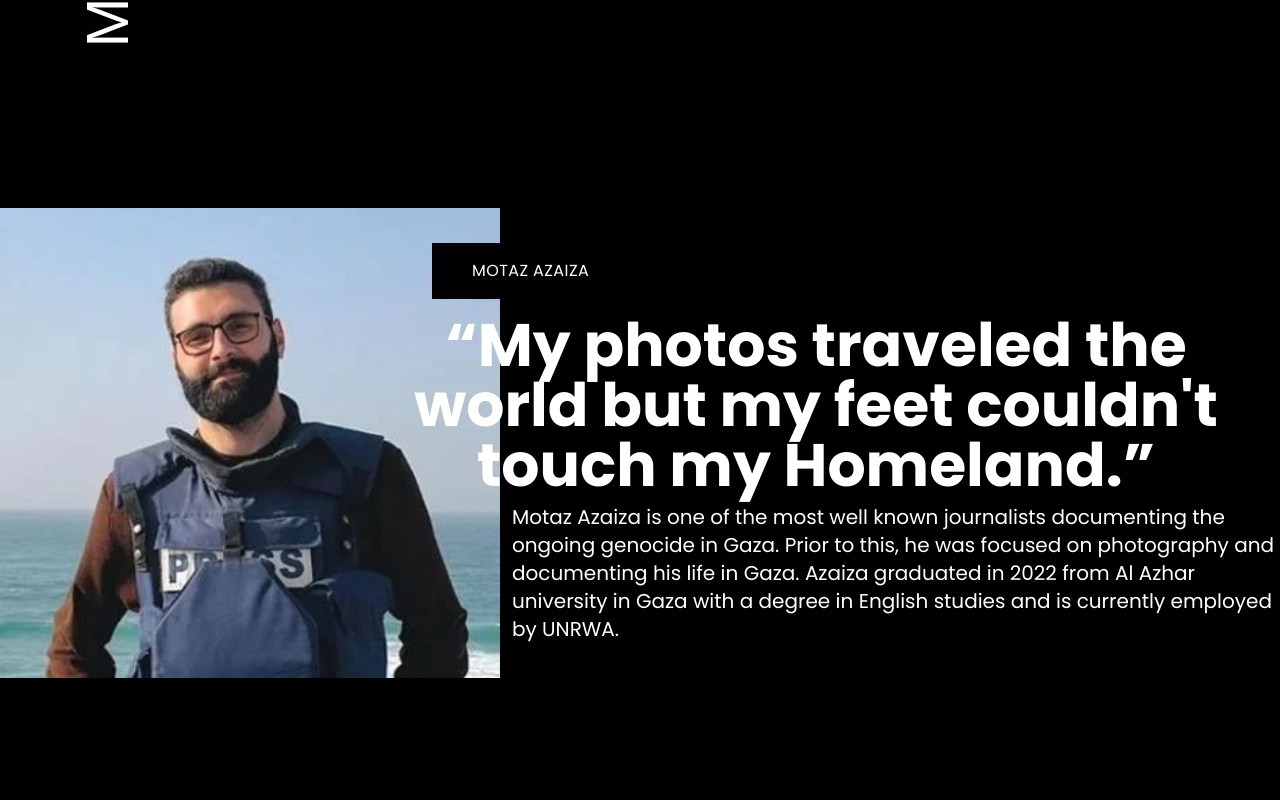
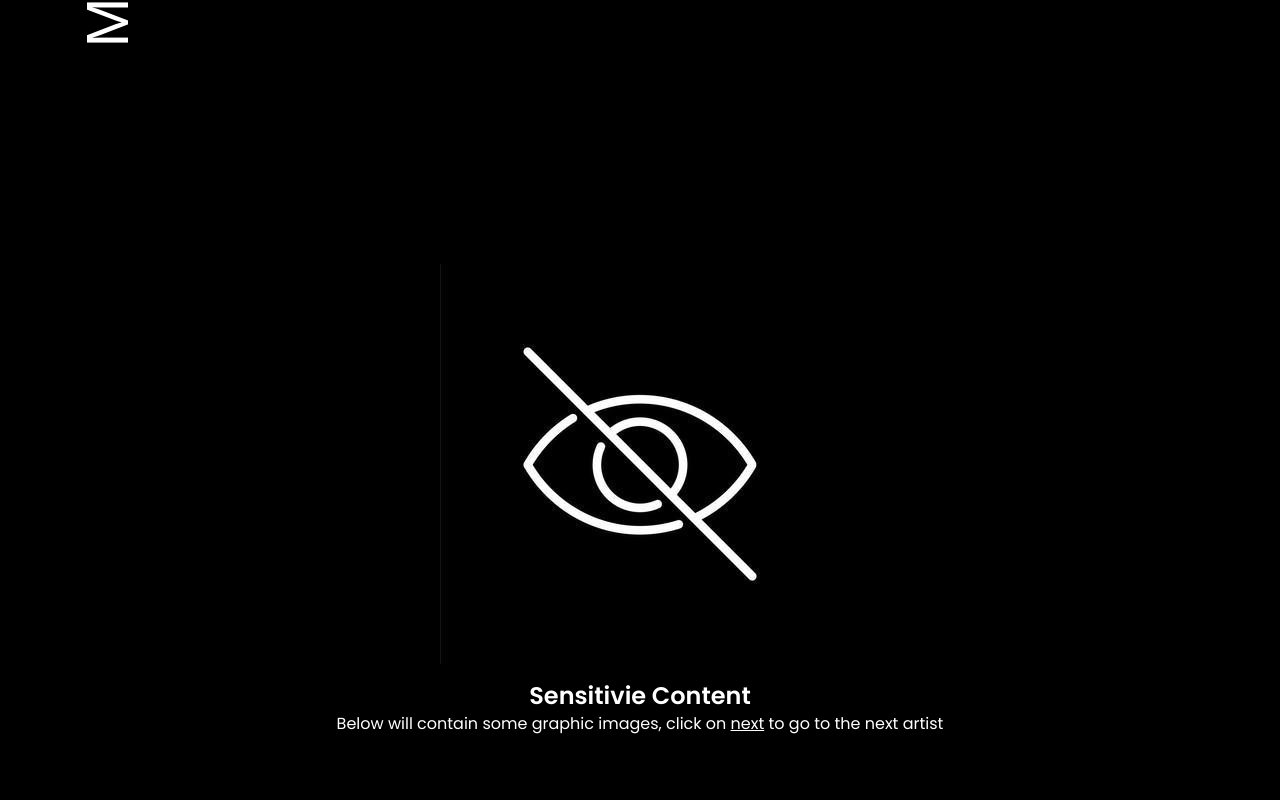
Before and after one commit to diyorbekibragimov/artproject, a Next.js app: page /gallery in a window 1280 px wide. Shown: the part 7540-8340 px from the top of the page. Built offline with nearby package versions, Linux system fonts and the light colour scheme; a web font is replaced by a local one.

Commit message:
sensitive for 5

```diff
--- /dev/null
+++ b/app/components/Sensitive.tsx
@@ -0,0 +1,33 @@
+import Image from "next/image";
+
+type SensitiveProps = {
+  nextUrl: string;
+};
+
+const Sensitive: React.FC<SensitiveProps> = ({ nextUrl }) => {
+  return (
+    <div className="py-5 md:py-20 min-h-full h-full">
+      <div className="w-full p-10 md:p-0 flex flex-col md:flex-row flex-wrap items-center justify-center">
+        <div className="w-full text-center flex flex-col items-center justify-center p-2 md:p-10">
+          <div className="text-white text-normal font-poppins mt-4 text-center flex flex-col justify-center items-center">
+            <Image
+              src="/sensitive.jpg"
+              alt="Sensitive"
+              width={400}
+              height={400}
+            />
+            <h3 className="text-white w-full text-2xl font-semibold mt-4 text-center upperase">
+              Sensitivie Content
+            </h3>
+            <p>
+              Below will contain some graphic images, click on{" "}
+              <a href={nextUrl} className="underline">next</a> to go to the next artist
+            </p>
+          </div>
+        </div>
+      </div>
+    </div>
+  );
+};
+
+export default Sensitive;
--- a/app/gallery/galleries/sixth-gallery.tsx
+++ b/app/gallery/galleries/sixth-gallery.tsx
@@ -22,7 +22,7 @@ const SixthGallery = () => {
             </div>
           </div>
         </div>
-        <div className="w-full md:w-2/5 text-center flex flex-col items-start p-2 md:p-10">
+        <div className="w-full md:w-2/5 text-center flex flex-col items-start p-2 md:p-10" id="alareer">
           <Image
             src="/sixth-1.webp"
             alt=""
--- a/app/gallery/galleries/sixth.tsx
+++ b/app/gallery/galleries/sixth.tsx
@@ -15,7 +15,7 @@ const Sixth = () => {
           />
         </div>
         <div className="w-full p-10 md:p-0 md:w-3/5">
-          <div className="uppercase bg-black md:py-4 px-10 tracking-wide md:-ml-20">
+          <div className="uppercase bg-black md:py-4 px-10 tracking-wide md:-ml-20" id="alareerG">
             Refaat alareer
           </div>
           <p className="text-white mt-4 font-bold text-center text-3xl md:text-6xl font-title md:-ml-40">
--- a/app/gallery/page.tsx
+++ b/app/gallery/page.tsx
@@ -26,6 +26,7 @@ import Eleven from "./galleries/eleven";
 import Twelve from "./galleries/twelve";
 import TwelveGallery2 from "./galleries/twelve-gallery-2";
 import TwelveGallery1 from "./galleries/twelve-gallery-1";
+import Sensitive from "../components/Sensitive";
 
 const AboutUs = () => (
   <div className="text-white relative h-min-full h-full min-h-dvh bg-black">
@@ -41,6 +42,7 @@ const AboutUs = () => (
         <ThirdGallery1/>
         <Fourth/>
         <FourthGallery/>
+        <Sensitive nextUrl="/gallery/#alareerG" />
         <Fifth/>
         <FifthGallery/>
         <Sixth/>
```
Also changed, not shown: public/sensitive.jpg (added).
